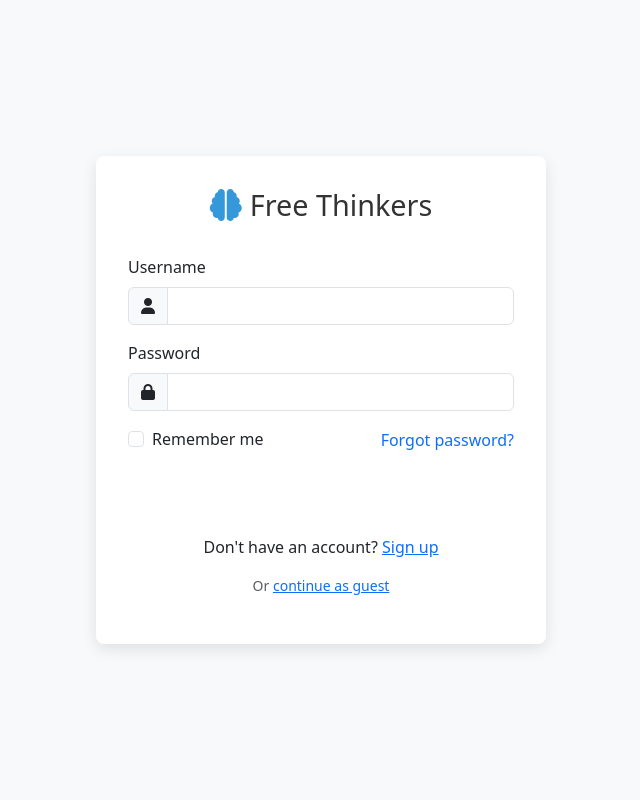
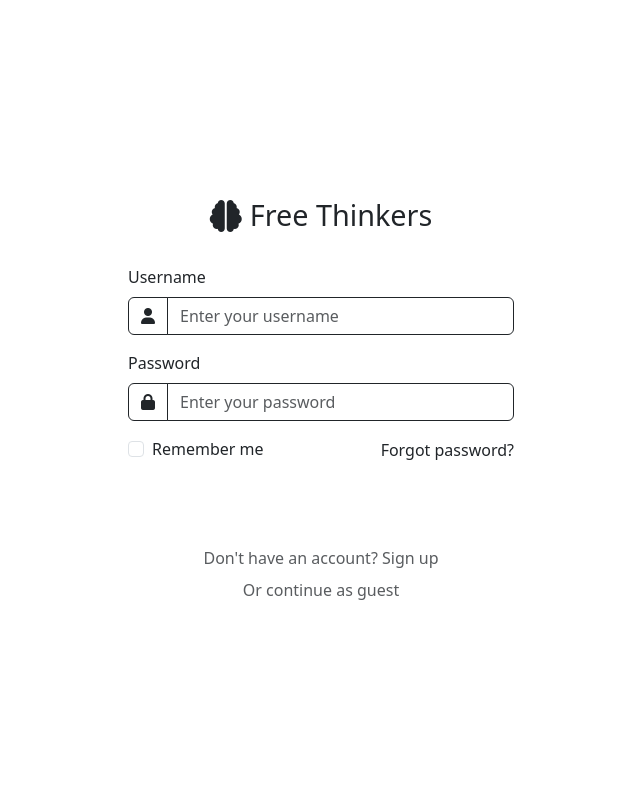
Before and after one commit to zeeshankhan1981/free-thinkers, a Flask app: page /login in a window 1280 px wide. Shown: the whole page, without its empty margins (319-959 px from the left). Run offline with Flask 3, Linux system fonts and the light colour scheme.

Commit message:
feat: Update login page styling and add login button
- Redesign login page to match app UI style
- Add proper dark mode support
- Add login button to main page
- Improve form styling and spacing
- Add proper error handling and loading states

```diff
--- a/app/templates/login.html
+++ b/app/templates/login.html
@@ -6,22 +6,25 @@
     <title>Login - Free Thinkers</title>
     <link href="https://cdn.jsdelivr.net/npm/bootstrap@5.3.0/dist/css/bootstrap.min.css" rel="stylesheet">
     <link rel="stylesheet" href="https://cdnjs.cloudflare.com/ajax/libs/font-awesome/6.0.0/css/all.min.css">
-    <link rel="stylesheet" href="{{ url_for('static', filename='css/auth.css') }}?v=0.1.0">
+    <link rel="stylesheet" href="{{ url_for('static', filename='css/auth.css') }}?v=0.2.0">
     <style>
         body {
-            background-color: #f8f9fa;
+            background-color: var(--bg-color);
             height: 100vh;
             display: flex;
             align-items: center;
             justify-content: center;
+            margin: 0;
+            padding: 1rem;
         }
         .login-container {
             max-width: 450px;
             width: 100%;
             padding: 2rem;
-            background-color: #fff;
-            border-radius: 8px;
-            box-shadow: 0 5px 15px rgba(0,0,0,0.1);
+            background-color: var(--bg-color);
+            border-radius: var(--border-radius);
+            box-shadow: var(--box-shadow);
+            border: 1px solid var(--border-color);
         }
         .brand {
             display: flex;
@@ -32,12 +35,12 @@
         .brand i {
             font-size: 2rem;
             margin-right: 0.5rem;
-            color: #3498db;
+            color: var(--primary-color);
         }
         .brand h1 {
             font-size: 1.8rem;
             margin: 0;
-            color: #333;
+            color: var(--text-color);
         }
         .form-footer {
             text-align: center;
@@ -45,12 +48,61 @@
         }
         .login-options {
             margin-top: 1.5rem;
-            border-top: 1px solid #eee;
+            border-top: 1px solid var(--border-color);
             padding-top: 1.5rem;
+        }
+        .form-control {
+            background-color: var(--input-bg);
+            border-color: var(--border-color);
+            color: var(--text-color);
+        }
+        .form-control:focus {
+            border-color: var(--primary-color);
+            box-shadow: 0 0 0 0.2rem rgba(var(--primary-rgb), 0.25);
+        }
+        .input-group-text {
+            background-color: var(--input-bg);
+            border-color: var(--border-color);
+            color: var(--text-color);
+        }
+        .btn-primary {
+            background-color: var(--primary-color);
+            border-color: var(--primary-color);
+        }
+        .btn-primary:hover {
+            background-color: var(--primary-hover);
+            border-color: var(--primary-hover);
+        }
+        .text-muted {
+            color: var(--text-muted);
+        }
+        .text-decoration-none {
+            color: var(--primary-color);
+        }
+        .text-decoration-none:hover {
+            color: var(--primary-hover);
+        }
+        /* Dark mode styles */
+        .dark-mode {
+            background-color: var(--dark-bg);
+        }
+        .dark-mode .login-container {
+            background-color: var(--dark-bg);
+        }
+        .dark-mode .form-control {
+            background-color: var(--dark-input-bg);
+            color: var(--dark-text);
+        }
+        .dark-mode .input-group-text {
+            background-color: var(--dark-input-bg);
+            color: var(--dark-text);
+        }
+        .dark-mode .text-muted {
+            color: var(--dark-text-muted);
         }
     </style>
 </head>
-<body>
+<body class="{{ 'dark-mode' if dark_mode else '' }}">
     <div class="login-container">
         <div class="brand">
             <i class="fas fa-brain"></i>
@@ -64,7 +116,7 @@
                 <label for="loginUsername" class="form-label">Username</label>
                 <div class="input-group">
                     <span class="input-group-text"><i class="fas fa-user"></i></span>
-                    <input type="text" class="form-control" id="loginUsername" required>
+                    <input type="text" class="form-control" id="loginUsername" placeholder="Enter your username" required>
                 </div>
             </div>
 
@@ -72,7 +124,7 @@
                 <label for="loginPassword" class="form-label">Password</label>
                 <div class="input-group">
                     <span class="input-group-text"><i class="fas fa-lock"></i></span>
-                    <input type="password" class="form-control" id="loginPassword" required>
+                    <input type="password" class="form-control" id="loginPassword" placeholder="Enter your password" required>
                 </div>
             </div>
 
@@ -85,13 +137,15 @@
             </div>
 
             <div class="d-grid gap-2">
-                <button type="submit" class="btn btn-primary">Login</button>
+                <button type="submit" class="btn btn-primary">
+                    <i class="fas fa-sign-in-alt me-2"></i> Login
+                </button>
             </div>
         </form>
 
         <div class="form-footer">
-            <p>Don't have an account? <a href="{{ url_for('auth.register') }}">Sign up</a></p>
-            <p class="text-muted small">Or <a href="{{ url_for('index') }}" id="continueAsGuest">continue as guest</a></p>
+            <p class="text-muted mb-2">Don't have an account? <a href="{{ url_for('auth.register') }}" class="text-decoration-none">Sign up</a></p>
+            <p class="text-muted mb-0">Or <a href="{{ url_for('index') }}" id="continueAsGuest" class="text-decoration-none">continue as guest</a></p>
         </div>
     </div>
 
```
Also changed, not shown: app/templates/index.html (+17 -75 lines).
